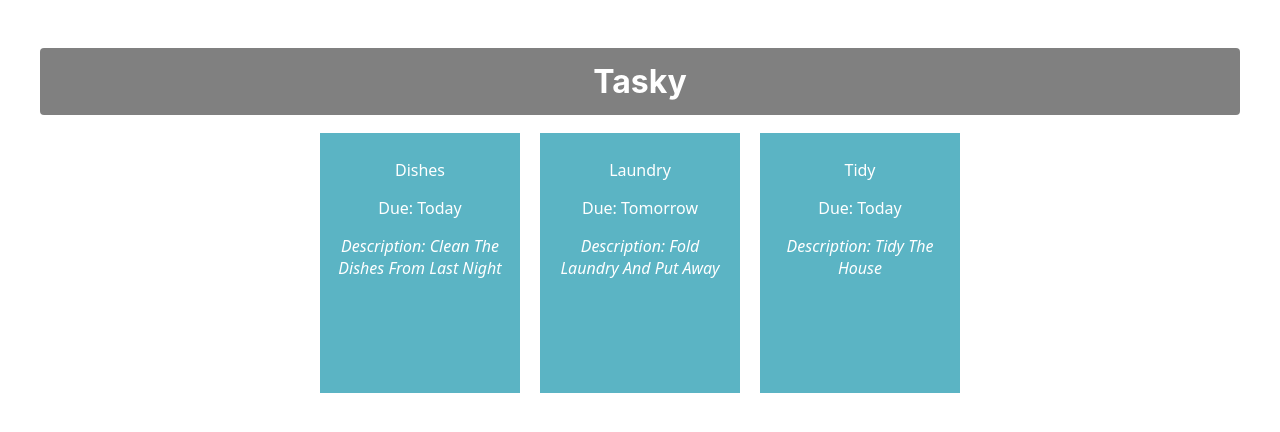
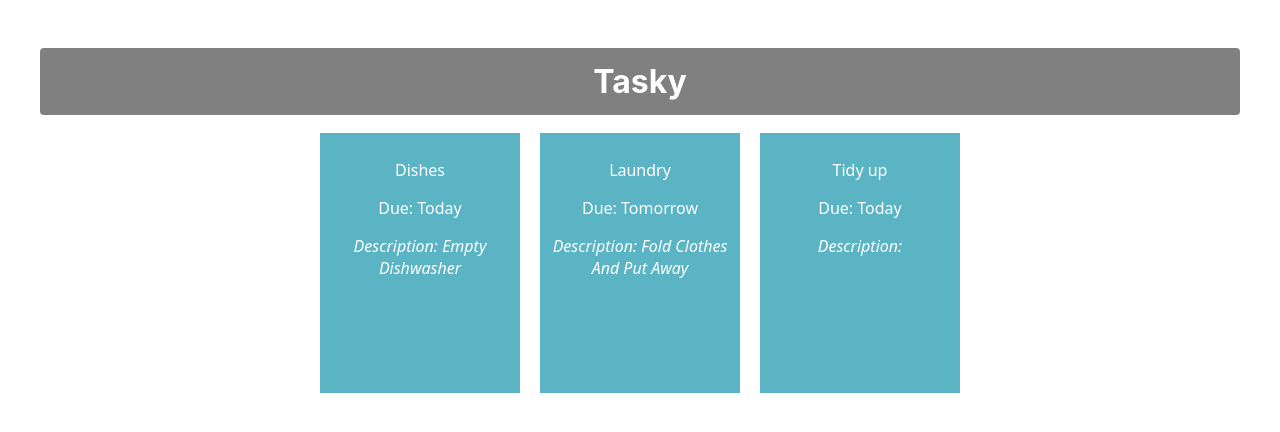
Before and after one commit to Troy876/react-basics-labs, a React (Create React App) app in the folder tasky/: page / in a window 1280 px wide. Shown: the top 432 px of the page. Built offline with nearby package versions, Linux system fonts and the light colour scheme.

Commit message:
Rendered list of tasks using map

```diff
--- a/tasky/src/App.js
+++ b/tasky/src/App.js
@@ -13,9 +13,13 @@ function App() {
   return (
     <div className="container">
       <h1>Tasky</h1>
-      <Task title="Dishes" deadline="Today" description="Clean the dishes from last night" />
-      <Task title="Laundry" deadline="Tomorrow" description="Fold laundry and put away" />
-      <Task title="Tidy" deadline="Today" description="Tidy the house" />
+      {taskState.tasks.map((task) => (
+        <Task
+          title={task.title}
+          description={task.description}
+          deadline={task.deadline}
+        />
+      ))}
     </div>
   );
 }
```
